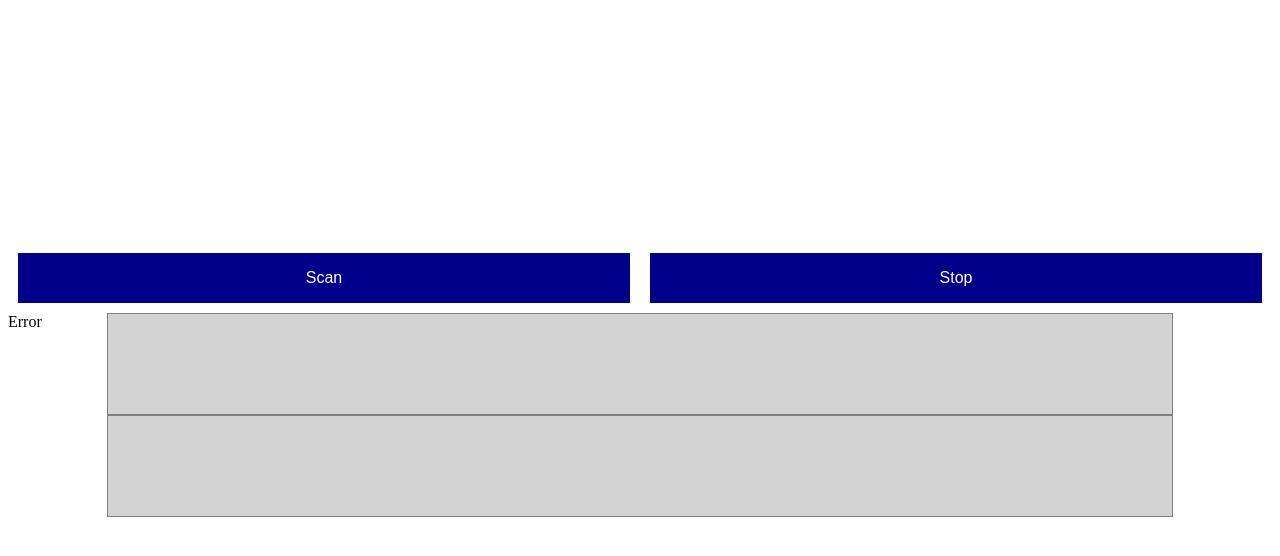
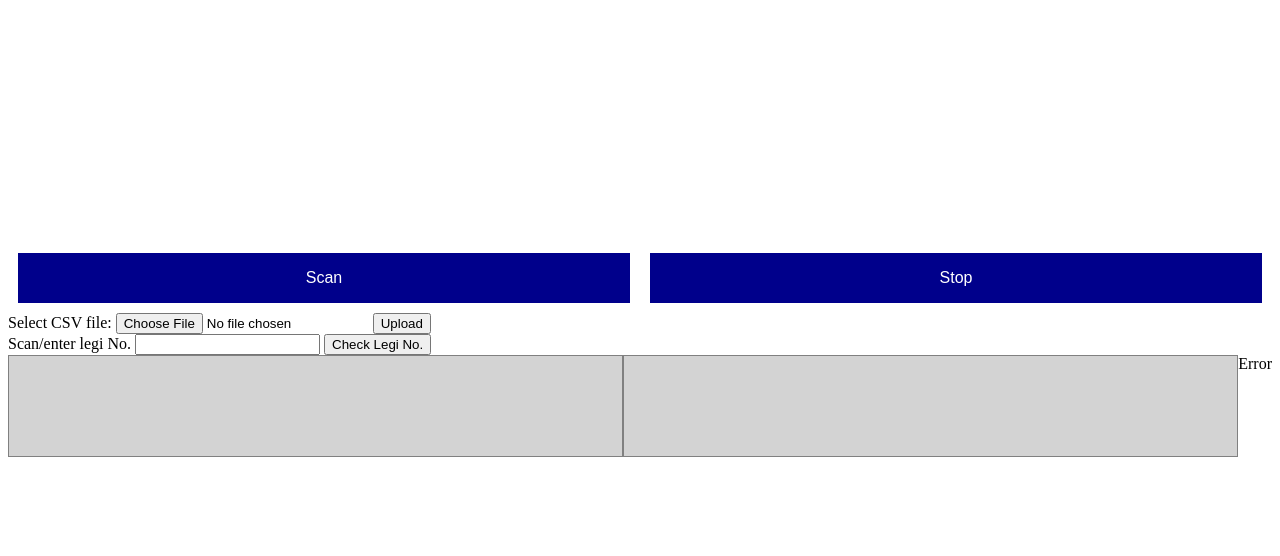
Before and after one commit to piyushplcr7/leg_scanner, a Flask app: template templates/index.html in a window 1280 px wide. Shown: the part 81-637 px from the top of the page. Run offline with Flask 3, Linux system fonts and the light colour scheme; the template is opened without the code that fills it, so the values that code supplies are empty.

Commit message:
added csv upload feature, text entry feature

```diff
--- a/app.py
+++ b/app.py
@@ -1,5 +1,5 @@
 from flask import Flask, request, jsonify
-from flask import render_template
+from flask import render_template, redirect, url_for
 import cv2
 import zxingcpp
 import csv
@@ -37,7 +37,25 @@ def search_str(file_path, word):
 @app.route("/")
 def homepage():
     var = "poos"
-    return render_template('index.html', var=var)
+    message = request.args.get('message')
+    return render_template('index.html', var=var, message=message)
+
+@app.route('/upload', methods=['POST'])
+def upload():
+    print("POST request at /upload, received = > ", request.files)
+    if 'csvFile' not in request.files:
+        return 'No file part'
+
+    file = request.files['csvFile']
+
+    if file.filename == '':
+        return 'No selected file'
+
+    # Process the uploaded file as needed
+    # For example, you can save it to a specific directory
+    file.save('uploads/' + file.filename)
+
+    return redirect(url_for('homepage',message='File uploaded successfully'))
 
 
 """ @app.route('/upload', methods=['POST'])
@@ -90,6 +108,52 @@ def camera():
         return jsonify({'error': str(e)})
  """
 
+""" @app.route('/leginr', methods=['POST'])
+def leginr():
+    print("POST request received")
+    # try:
+    # Decode JSON data from the request body
+    data = request.json
+
+    # Assuming data contains a key named 'decodedBarcode'
+    decoded_barcode = data.get('legi_nr')
+
+    decoded_barcode = decoded_barcode[1:]
+
+    print('decoded_barcode = ', decoded_barcode)
+
+    found = False
+    # Read the CSV file and find the corresponding names
+    with open('upload/students.csv', mode='r') as file:
+        csv_reader = csv.DictReader(file)
+        for row in csv_reader:
+            if row['student_id'] == decoded_barcode:
+                first_name = row['first_name']
+                last_name = row['last_name']
+                print(f"First Name: {first_name}, Last Name: {last_name}")
+                found = True
+                break
+        else:
+            print(f"Student ID {decoded_barcode} not found.")
+
+    # Response
+    if found:
+        response_data = {
+            'result': 'found',
+            'first_name': first_name,
+            'last_name': last_name
+        }
+    else:
+        response_data = {
+            'result': 'not_found',
+            'first_name': 'null',
+            'last_name': 'null'
+        }
+
+    print(response_data)
+
+    return jsonify(response_data) """
+
 
 @app.route('/leginr', methods=['POST'])
 def leginr():
@@ -107,7 +171,7 @@ def leginr():
 
     found = False
     # Read the CSV file and find the corresponding names
-    with open('students.csv', mode='r') as file:
+    with open('uploads/students.csv', mode='r') as file:
         csv_reader = csv.DictReader(file)
         for row in csv_reader:
             if row['student_id'] == decoded_barcode:
--- a/templates/index.html
+++ b/templates/index.html
@@ -15,6 +15,7 @@
         object-position: center top;
     }
 
+    #result,
     #scannedBarcode {
         width: 80vw;
         /* Set the desired width */
@@ -33,32 +34,9 @@
         /* Center vertically */
         justify-content: center;
         /* Center horizontally */
-        position: absolute;
+        /* position: absolute;
         left: 50%;
-        transform: translate(-50%, 0%);
-    }
-
-    #result {
-        width: 80vw;
-        /* Set the desired width */
-        height: 60px;
-        /* Set the desired height */
-        background-color: lightgray;
-        /* Set the background color */
-        color: black;
-        /* Set the text color */
-        padding: 20px;
-        /* Set padding to create some space inside the element */
-        border: 1px solid gray;
-        /* Add a border for visual separation */
-        display: flex;
-        align-items: center;
-        /* Center vertically */
-        justify-content: center;
-        /* Center horizontally */
-        position: absolute;
-        left: 50%;
-        transform: translate(-50%, 100%);
+        transform: translate(-50%, 100%); */
     }
 
     #ScanButton,
@@ -107,11 +85,23 @@
         <button id="snapshotBtn">Take Snapshot</button>
         <button type="button" onclick="uploadFile()">Check</button>
     </form> -->
+    <div>{{ message }}</div>
+    <form id="csvUploadForm" action="/upload" method="post" enctype="multipart/form-data">
+        <label for="csvFile">Select CSV file:</label>
+        <input type="file" name="csvFile" id="csvFile" accept=".csv">
+        <input type="submit" value="Upload">
+    </form>
+    <form id="leginrUploadForm" action="/leginr" method="post" enctype="multipart/form-data">
+        <label for="leginrbox">Scan/enter legi No.</label>
+        <input type="text" id="leginrbox" name="leginrbox">
+        <input type="submit" value="Check Legi No.">
+    </form>
     <div id="infoContainer">
         <div id="scannedBarcode"></div>
         <div id="result"></div>
         <div id="debugstats"></div>
     </div>
+
     <!-- <div id="inCSV"></div>
     <img id="previewImage"></img>
     <canvas id="canvas"></canvas> -->
@@ -123,20 +113,13 @@
     type="text/javascript"></script>
 
 <script>
-    debugstatsDiv = document.getElementById('debugstats');
-    resultDiv = document.getElementById('result');
-    barcodeDiv = document.getElementById('scannedBarcode');
-    var resultdata;
-    const detectedBarcodeCallback = function (data) {
-        console.log('Barcode detected!');
-        console.log(data);
-        resultdata = data;
-        var decodedBarcode = data["codeResult"]["code"];
-        barcodeDiv.innerHTML = "Barcode found: " + decodedBarcode;
-        Quagga.stop();
+    const leginrbox = document.getElementById('leginrbox');
+    const debugstatsDiv = document.getElementById('debugstats');
+    const resultDiv = document.getElementById('result');
+    const barcodeDiv = document.getElementById('scannedBarcode');
+    const leginrUploadFormDiv = document.getElementById('leginrUploadForm');
 
-        //debugstatsDiv.innerHTML = decodedBarcode;
-
+    const sendPostToLegiNr = function (decodedBarcode) {
         var postDataBody = { 'legi_nr': decodedBarcode };
 
         // Send the decodedBarcode to the server
@@ -154,7 +137,7 @@
                     resultDiv.innerHTML = "Student found: " + data['first_name'] + " " + data['last_name'];
                 }
                 else {
-                    resultDiv.innerHTML = "Student not found";
+                    resultDiv.innerHTML = "Student not found, try manually entering the legi No.";
                 }
 
             })
@@ -162,6 +145,24 @@
                 resultDiv.innerHTML = `Error: ${error.message}`;
             });
     };
+
+    const detectedBarcodeCallback = function (data) {
+        console.log('Barcode detected!');
+        console.log(data);
+        var decodedBarcode = data["codeResult"]["code"];
+        barcodeDiv.innerHTML = "Barcode found: " + decodedBarcode;
+        leginrbox.innerHTML = decodedBarcode;
+        Quagga.stop();
+
+        //debugstatsDiv.innerHTML = decodedBarcode;
+        sendPostToLegiNr(decodedBarcode);
+    };
+
+    leginrUploadFormDiv.addEventListener('submit', function (event) {
+        event.preventDefault();
+        console.log(leginrbox.value);
+        sendPostToLegiNr(leginrbox.value)
+    });
 
     const onProcessedCallback = function (data) {
         console.log('Frame processed!');
--- /dev/null
+++ b/uploads/students.csv
@@ -0,0 +1,3 @@
+student_id,first_name,last_name
+17945411,Piyush,Panchal
+19952886,Tianwei,Yu
```
